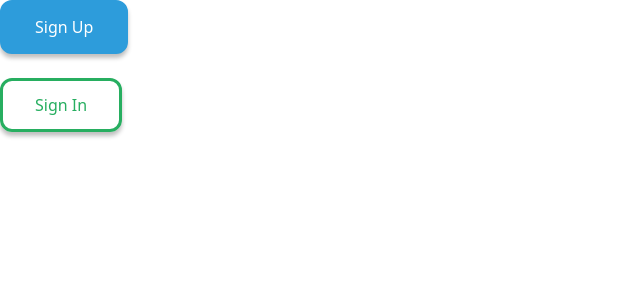
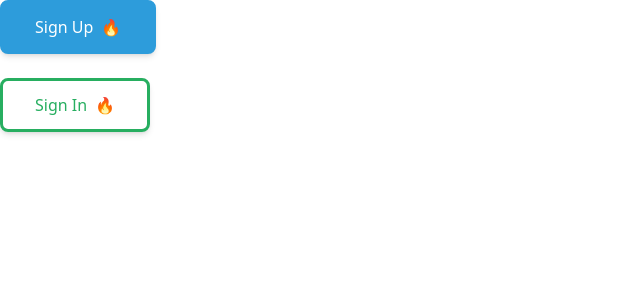
Before and after one commit to MrNobodyCam/SmartSched, a React (Vite) app in the folder frontend/: page / in a window 1280 px wide. Shown: the top 300 px of the page, without its empty margins (0-640 px from the left). Built offline with nearby package versions, Linux system fonts and the light colour scheme.

Commit message:
ready add code button tailwind

```diff
--- a/frontend/src/App.tsx
+++ b/frontend/src/App.tsx
@@ -5,13 +5,10 @@ function App() {
   return (
     <>
       <div>
-        <PrimaryBtn color="" background="">
-          Sign Up
-        </PrimaryBtn>
+        <PrimaryBtn extraContent={<span>🔥</span>}>Sign Up</PrimaryBtn>
         <br />
-        <SecondaryBtn color="" border="">
-          Sign In
-        </SecondaryBtn>
+        <br />
+        <SecondaryBtn extraContent={<span>🔥</span>}>Sign In</SecondaryBtn>
       </div>
     </>
   );
--- a/frontend/src/components/Components-styles/Button.module.css
+++ /dev/null
@@ -1,50 +0,0 @@
-/* .btn{
-    display: flex;
-    align-items: center;
-    justify-content: space-evenly;
-    flex-direction: row;
-    min-height: 95vh;
-} */
-
-.primary{
-    font-weight: 500;
-    padding-left: 32px;
-    padding-right: 32px;
-    padding-top: 12px;
-    padding-bottom: 12px;
-    background-color: var(--bg-color,#2D9CDB);
-    color: var(--text-color,#ffffff);
-    border-radius: 12px;
-    font-size: 16px;
-    box-shadow: 0px 4px 4px rgba(0, 0, 0, 0.25);
-    transition: ease-out 0.3s;
-    cursor: pointer;
-    border: var(--bg-color,#2D9CDB), 3px solid;
-}
-
-
-.primary:hover{
-    background-color: var(--bg-color,#2D9CDB);
-    opacity: 0.5;
-}
-
-.secondary{
-    font-weight: 500;
-    padding-left: 32px;
-    padding-right: 32px;
-    padding-top: 12px;
-    padding-bottom: 12px;
-    border: var(--border-color,#27AE60), 3px solid;
-    color: var(--text-color,#27AE60);
-    border-radius: 12px;
-    font-size: 16px;
-    cursor: pointer;
-    box-shadow: 0px 4px 4px rgba(0, 0, 0, 0.25);
-    transition:  0.3s ease-out;
-}
-
-.secondary:hover{
-    border-color: var(--border-color,#27AE60);
-    color: var(--text-color,#27AE60);
-    opacity: 0.5;
-}
--- a/frontend/src/components/PrimaryBtn.tsx
+++ b/frontend/src/components/PrimaryBtn.tsx
@@ -1,24 +1,27 @@
-import styles from "./Components-styles/Button.module.css";
+import React from "react";
+
 interface Props {
   children: string;
-  color: string;
-  background: string;
+  color?: string;
+  background?: string;
+  extraContent?: React.ReactNode;
 }
-const PrimaryBtn = ({ children, color, background }: Props) => {
+
+const PrimaryBtn = ({ children, color, background, extraContent }: Props) => {
   return (
-    <div className={styles.btn}>
     <button
-        className={styles.primary}
+      className="font-medium px-8 py-3 rounded-lg text-base shadow-md transition ease-out duration-300 cursor-pointer border-3 hover:opacity-50 hover:shadow-lg"
       style={
         {
-            "--text-color": color,
-            "--bg-color": background,
+          color: color || "#ffffff",
+          backgroundColor: background || "#2D9CDB",
+          borderColor: background || "#2D9CDB",
         } as React.CSSProperties
       }
     >
       {children}
+      {extraContent && <span className="ml-2">{extraContent}</span>}
     </button>
-    </div>
   );
 };
 
--- a/frontend/src/components/SecondayBtn.tsx
+++ b/frontend/src/components/SecondayBtn.tsx
@@ -1,24 +1,26 @@
-import styles from "./Components-styles/Button.module.css";
+import React from "react";
+
 interface Props {
-  children: string;
-  color: string;
-  border: string;
+  children?: string;
+  color?: string;
+  border?: string;
+  extraContent?: React.ReactNode;
 }
-const SecondaryBtn = ({ children, color, border }: Props) => {
+
+const SecondaryBtn = ({ children, color, border, extraContent }: Props) => {
   return (
-    <div className={styles.btn}>
     <button
-        className={styles.secondary}
+      className="font-medium px-8 py-3 rounded-lg text-base shadow-md transition ease-out duration-300 cursor-pointer border-3 hover:opacity-50 hover:shadow-lg"
       style={
         {
-            "--text-color": color,
-            "--border-color": border,
+          color: color || "#27AE60",
+          borderColor: border || "#27AE60",
         } as React.CSSProperties
       }
     >
       {children}
+      {extraContent && <span className="ml-2">{extraContent}</span>}
     </button>
-    </div>
   );
 };
 
```
Lines whose indentation alone changed are shown as unchanged.
